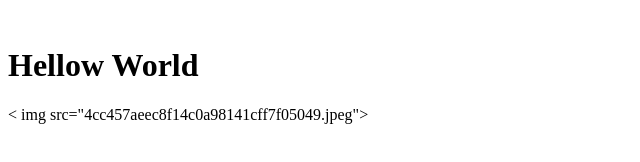
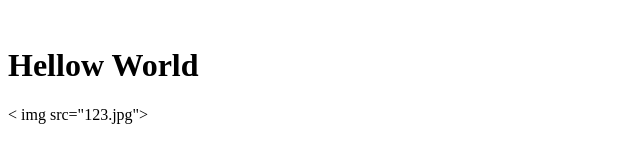
Before and after one commit to Freezing601/Freezing601, a plain HTML site: page Index.html in a window 1280 px wide. Shown: the whole page, without its empty margins (0-640 px from the left). Drawn offline with Linux system fonts and the light colour scheme.

Commit message:
Update Index.html

```diff
--- a/Index.html
+++ b/Index.html
@@ -7,6 +7,6 @@
 </head>
 <body>
 <h1>Hellow World</h1>
-< img src="4cc457aeec8f14c0a98141cff7f05049.jpeg">
+< img src="123.jpg">
 </body>
 </html>
```
